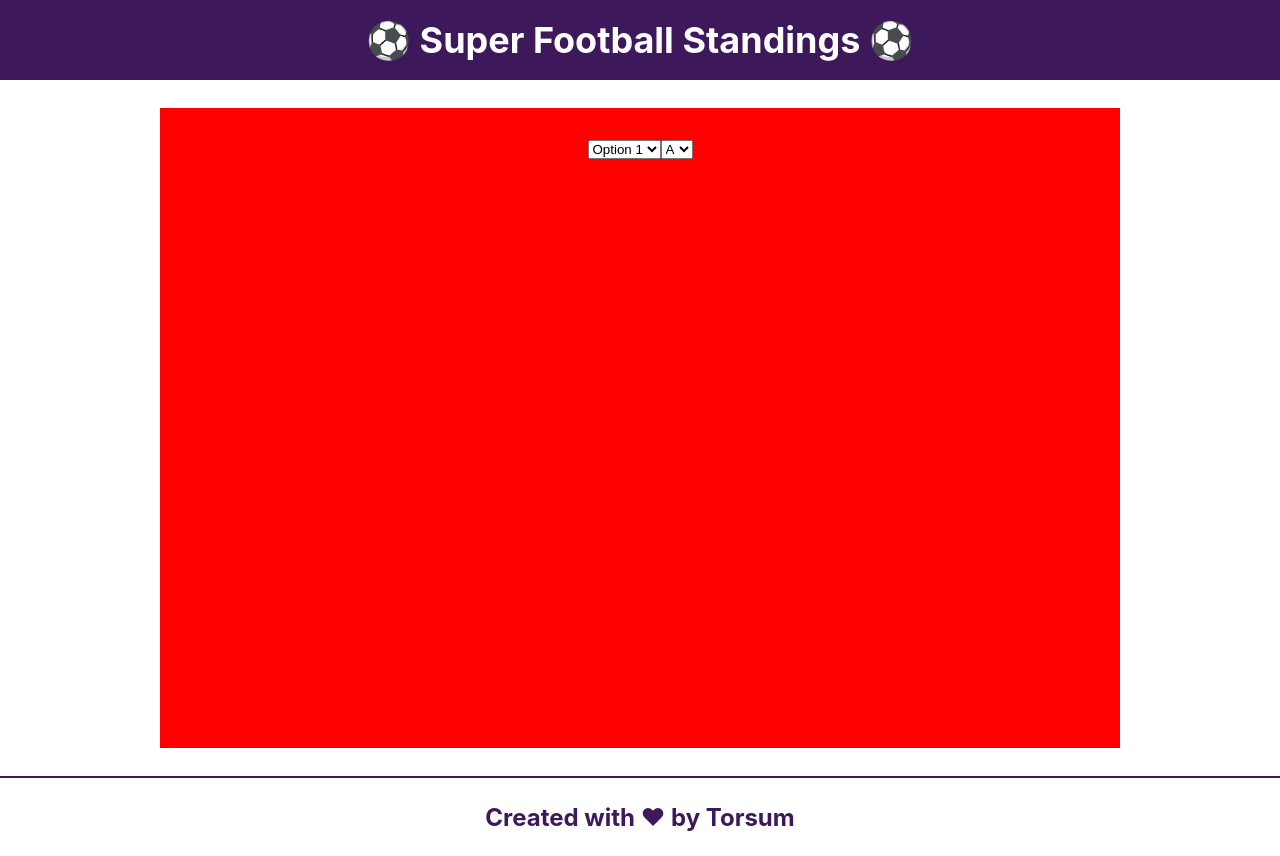
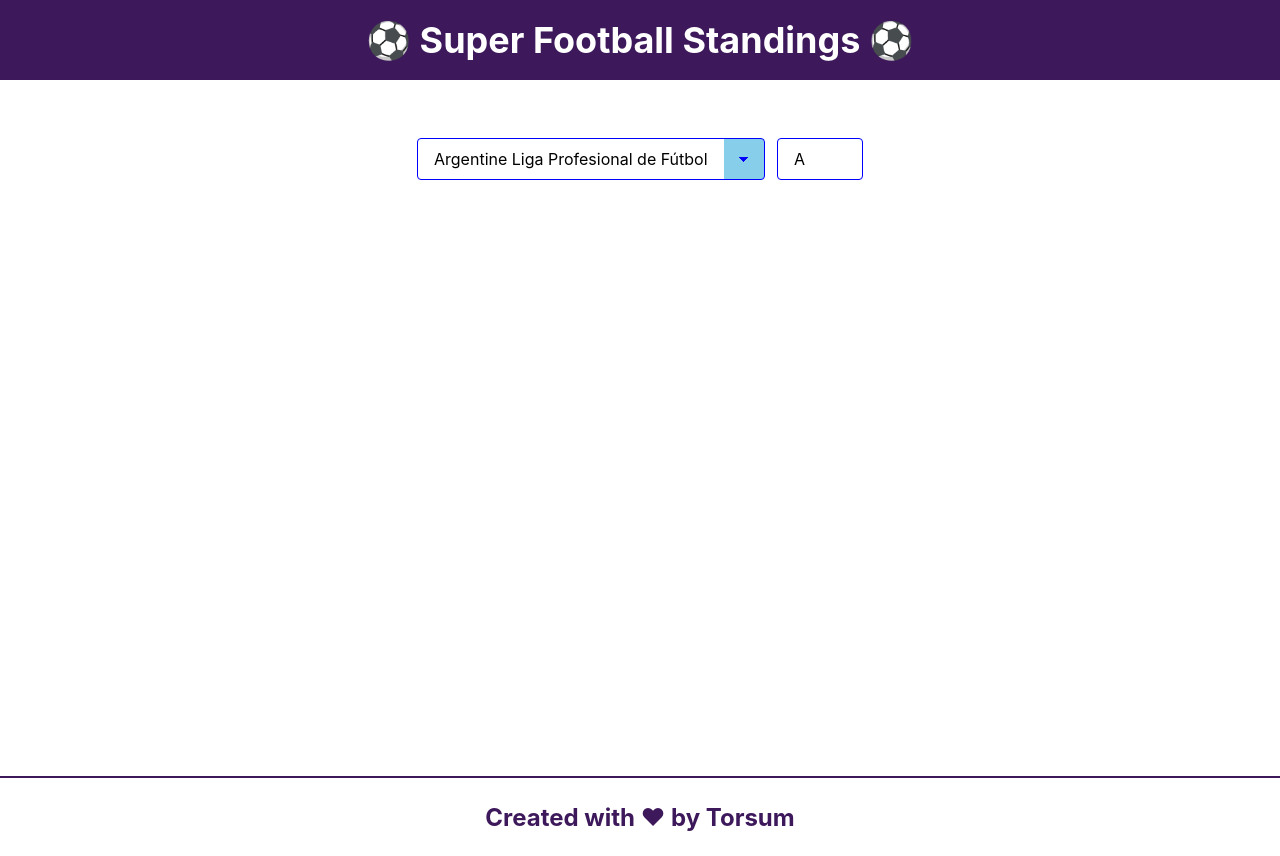
Before and after one commit to torsumkhan/Football-app, a React (Create React App) app: page / in a window 1280 px wide. Built offline with nearby package versions, Linux system fonts and the light colour scheme.

Commit message:
style select dropdowns

```diff
--- a/src/App.css
+++ b/src/App.css
@@ -29,7 +29,7 @@
 
 .main {
   width: 75%;
-  background-color: red;
+
   height: 80vh;
   display: flex;
   padding: 30px 0;
@@ -38,3 +38,59 @@
   margin: 28px auto;
   justify-content: center;
 }
+
+.select-fields {
+  display: flex;
+  gap: 12px;
+}
+
+select {
+  background-color: white;
+  border: thin solid blue;
+  border-radius: 4px;
+  display: inline-block;
+  font: inherit;
+  line-height: 1.5rem;
+  padding: 0.5em 3.5em 0.5em 1em;
+
+  margin: 0;
+  -webkit-box-sizing: border-box;
+  -moz-box-sizing: border-box;
+  box-sizing: border-box;
+  -webkit-appearance: none;
+  -moz-appearance: none;
+}
+
+.league-names {
+  background-image:
+  linear-gradient(45deg, transparent 50%, blue 50%),
+  linear-gradient(135deg, blue 50%, transparent 50%),
+  linear-gradient(to right, skyblue, skyblue);
+background-position:
+  calc(100% - 20px) calc(1em + 2px),
+  calc(100% - 15px) calc(1em + 2px),
+  100% 0;
+background-size:
+  5px 5px,
+  5px 5px,
+  2.5em 2.5em;
+background-repeat: no-repeat;
+}
+
+.league-names:focus {
+  background-image:
+  linear-gradient(45deg, white 50%, transparent 50%),
+  linear-gradient(135deg, transparent 50%, white 50%),
+  linear-gradient(to right, gray, gray);
+background-position:
+  calc(100% - 15px) 1em,
+  calc(100% - 20px) 1em,
+  100% 0;
+background-size:
+  5px 5px,
+  5px 5px,
+  2.5em 2.5em;
+background-repeat: no-repeat;
+border-color: grey;
+outline: 0;
+}
--- a/src/Components/Main.js
+++ b/src/Components/Main.js
@@ -3,14 +3,16 @@ import React from "react";
 const Main = () => {
   return (
     <div className="main">
-      <div className="input-containers">
-        <select>
-          <option>Option 1</option>
+      <div className="select-fields">
+        <div className="league-dropdown">
+          <select className="league-names">
+            <option>Argentine Liga Profesional de Fútbol</option>
             <option>Option 2</option>
             <option>Option 3</option>
             <option>Option 4</option>
           </select>
-
+        </div>
+        <div className="year">
           <select>
             <option>A</option>
             <option>B</option>
@@ -19,6 +21,7 @@ const Main = () => {
           </select>
         </div>
       </div>
+    </div>
   );
 };
 
```
Lines whose indentation alone changed are shown as unchanged.
